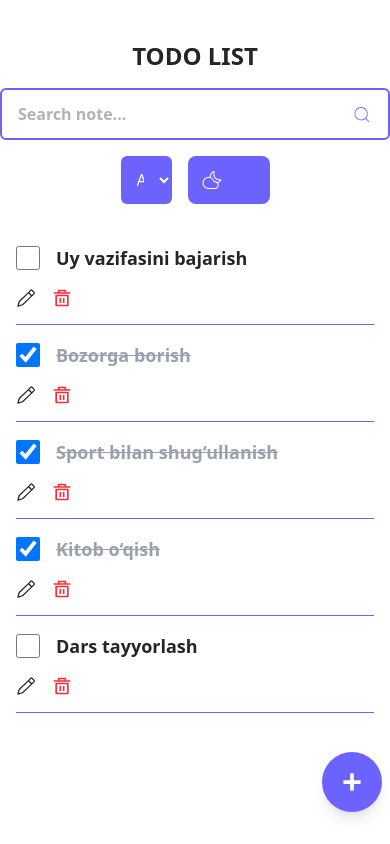
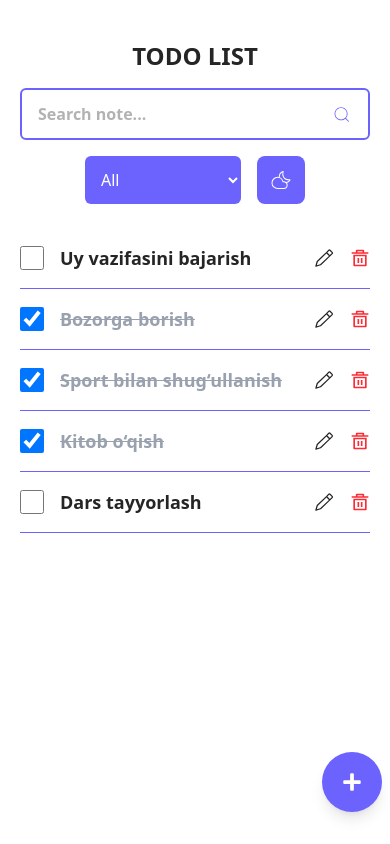
Before and after one commit to Najot-Ta-lim-loyihalar-uchun/Todo_List, a React (Vite) app: page / in a window 390 px wide. Built offline with nearby package versions, Linux system fonts and the light colour scheme.

Commit message:
finished

```diff
--- a/src/components/Modal.jsx
+++ b/src/components/Modal.jsx
@@ -2,56 +2,51 @@ import React, { useRef } from "react";
 import { useDispatch } from "react-redux";
 import { newTodo } from "../toolkit/features/todoesSlice";
 import { toast } from "react-toastify";
-
 function Modal({ title, hide, setHide }) {
   const dispatch = useDispatch();
   const todoTitle = useRef();
-
   const handleSubmit = () => {
     const value = todoTitle.current.value.trim();
-
     if (!value) {
       toast.warning("Input bo'sh bo'lmasligi kerak");
       return;
     }
-
     dispatch(newTodo(value));
     todoTitle.current.value = "";
     setHide(true);
   };
-
   if (hide) return null;
-
   return (
     <div className="fixed inset-0 bg-black/50 flex items-center justify-center z-50 px-4">
+      {" "}
       <div className="bg-white dark:bg-[#252525] dark:border border-white w-full max-w-md rounded-3xl p-6 flex flex-col gap-6">
-        <h2 className="text-2xl font-bold text-center">{title}</h2>
-
+        {" "}
+        <h2 className="text-2xl font-bold text-center">{title}</h2>{" "}
         <input
           ref={todoTitle}
           type="text"
           placeholder="Input your note..."
           className="py-3 px-4 rounded-md border border-[#6C63FF] dark:border-[#fff] outline-none "
-        />
-
+        />{" "}
         <div className="flex justify-between">
+          {" "}
           <button
-            onClick={() => setHide(true)}
+            onClick={() => setHide(false)}
             className="px-5 py-2 border border-[#6C63FF] text-[#6C63FF] rounded-md cursor-pointer uppercase"
           >
-            Cancel
-          </button>
-
+            {" "}
+            Cancel{" "}
+          </button>{" "}
           <button
             onClick={handleSubmit}
             className="px-5 py-2 bg-[#6C63FF] hover:bg-[#6C63FF] text-white rounded-md cursor-pointer uppercase"
           >
-            Apply
-          </button>
-        </div>
-      </div>
+            {" "}
+            Apply{" "}
+          </button>{" "}
+        </div>{" "}
+      </div>{" "}
     </div>
   );
 }
-
 export default Modal;
--- a/src/components/SearchBar.jsx
+++ b/src/components/SearchBar.jsx
@@ -11,7 +11,7 @@ function SearchBar() {
   const value = useSelector((state) => state.search.value);
 
   return (
-    <div className=" flex items-center px-4 py-3 border-2 rounded-md border-[#6C63FF] w-full">
+    <div className=" flex items-center px-4 py-3 border-2 rounded-md border-[#6C63FF] w-full ">
       <input
         value={value}
         onChange={(e) => dispatch(setSearch(e.target.value))}
--- a/src/components/SortByComplated.jsx
+++ b/src/components/SortByComplated.jsx
@@ -2,7 +2,7 @@ import React from "react";
 
 function SortByComplated() {
   return (
-    <select className="bg-[#6C63FF] text-white p-3 rounded-md cursor-pointer outline-none w-[85px] min-w-[50px] sm:w-auto">
+    <select className="bg-[#6C63FF] text-white p-3 rounded-md cursor-pointer outline-none  sm:w-auto">
       <option value="all">All</option>
       <option value="true">Completed</option>
       <option value="false">Not completed</option>
--- a/src/components/TodoList.jsx
+++ b/src/components/TodoList.jsx
@@ -25,15 +25,15 @@ function TodoList() {
   }
 
   return (
-    <ul className="max-w-[520px] w-full mx-auto">
+    <ul className="w-full">
       {filtered.map((item) => {
         let { id, completed, title } = item;
 
         return (
           <li
             key={id}
-            className="flex flex-col sm:flex-row sm:justify-between sm:items-center
-            gap-4 py-4 border-b border-[#6C63FF] cursor-pointer"
+            className="flex flex-row justify-between items-center
+            gap-4 py-4 border-b border-[#6C63FF]"
           >
             <div className="flex items-center gap-4">
               <input
@@ -44,7 +44,7 @@ function TodoList() {
               />
 
               <h2
-                className={`text-lg font-bold line-clamp-1  ${
+                className={`text-lg font-bold break-words ${
                   completed ? "line-through text-gray-400" : ""
                 }`}
               >
--- a/src/index.css
+++ b/src/index.css
@@ -3,6 +3,8 @@
 @custom-variant dark (&:where(.dark, .dark *));
 
 .container {
-  max-width: 750px;
+  max-width: 790px;
   margin: 0 auto;
+  padding-left: 20px;
+  padding-right: 20px;
 }
--- a/src/pages/NotFoundPage.jsx
+++ b/src/pages/NotFoundPage.jsx
@@ -1,7 +1,10 @@
+import { useSelector } from "react-redux";
 import NotFounfImg from "../assets/images/404NotFound.png";
+import { Navigate } from "react-router-dom";
+import { use, useEffect } from "react";
 
-function NotFoundPage({ todos }) {
-  console.log(todos);
+function NotFoundPage() {
+  const todos = useSelector((state) => state.todos.todoes);
 
   return (
     <div className=" flex flex-col  items-center pt-[30px] text-center">
--- /dev/null
+++ b/src/toolkit/features/modalPort.js
@@ -0,0 +1,20 @@
+import { createSlice } from "@reduxjs/toolkit";
+
+const initialState = {
+  value: "",
+  open: false,
+};
+
+const modalPortSlice = createSlice({
+  name: "modal",
+  initialState,
+  reducers: {
+    modalPort: (state, { payload }) => {
+      state.value = payload.value;
+      state.open = payload.open;
+    },
+  },
+});
+
+export const { modalPort } = modalPortSlice.actions;
+export default modalPortSlice.reducer;
--- a/src/toolkit/features/todoesSlice.js
+++ b/src/toolkit/features/todoesSlice.js
@@ -21,7 +21,7 @@ const todoesList = createSlice({
       );
     },
     updateTodo: (state, { payload }) => {
-      state;
+      console.log(1);
     },
     newTodo: (state, { payload }) => {
       state.todoes.push({
--- a/src/toolkit/store.js
+++ b/src/toolkit/store.js
@@ -4,11 +4,13 @@ import { configureStore } from "@reduxjs/toolkit";
 import themeReducer from "./features/themeToggleSlice";
 import todoesReducer from "./features/todoesSlice";
 import searchReducer from "./features/searchedSlice";
+import modalReducer from "./features/modalPort";
 
 export const store = configureStore({
   reducer: {
     theme: themeReducer,
     todos: todoesReducer,
     search: searchReducer,
+    modal: modalReducer,
   },
 });
```
